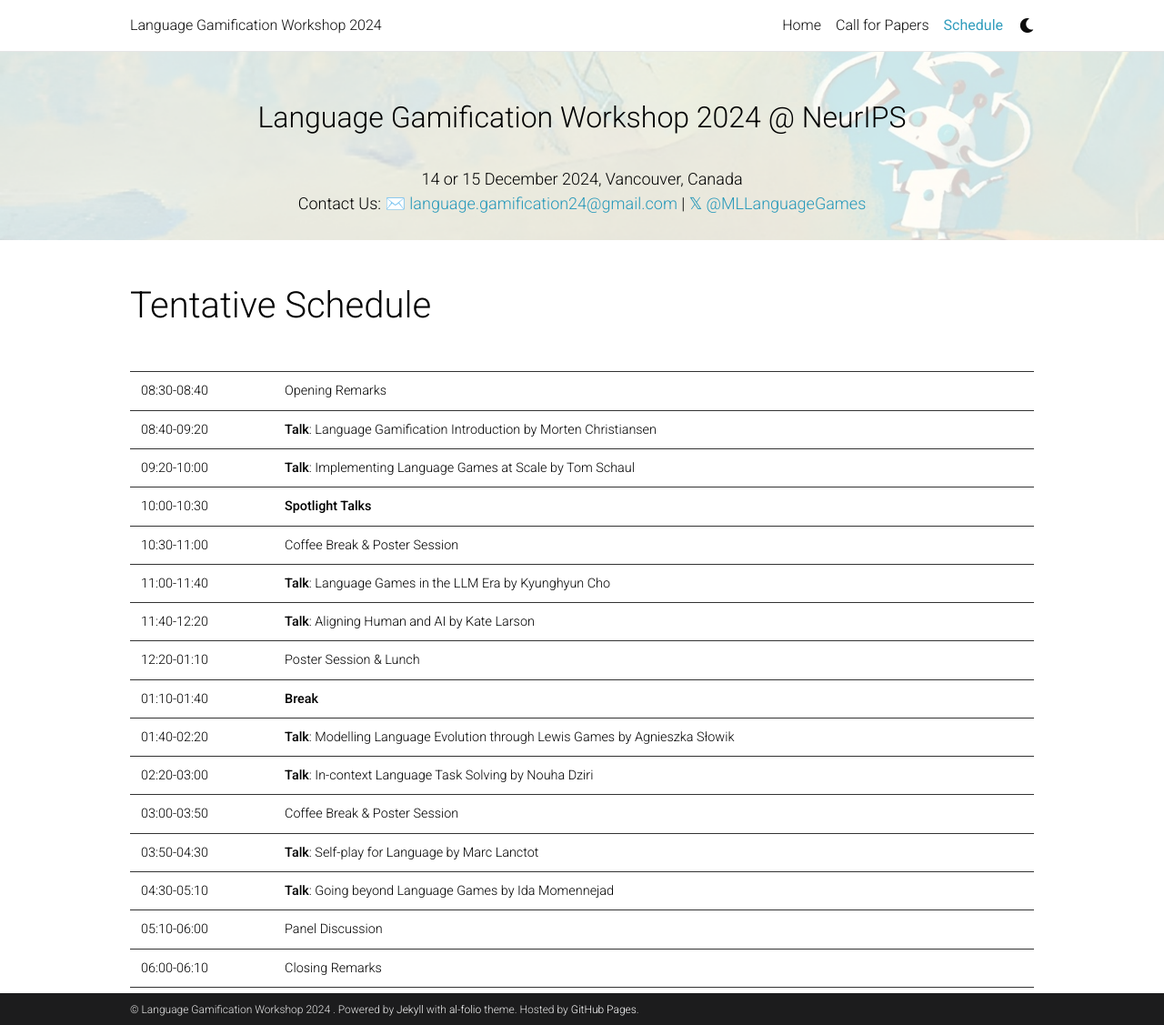
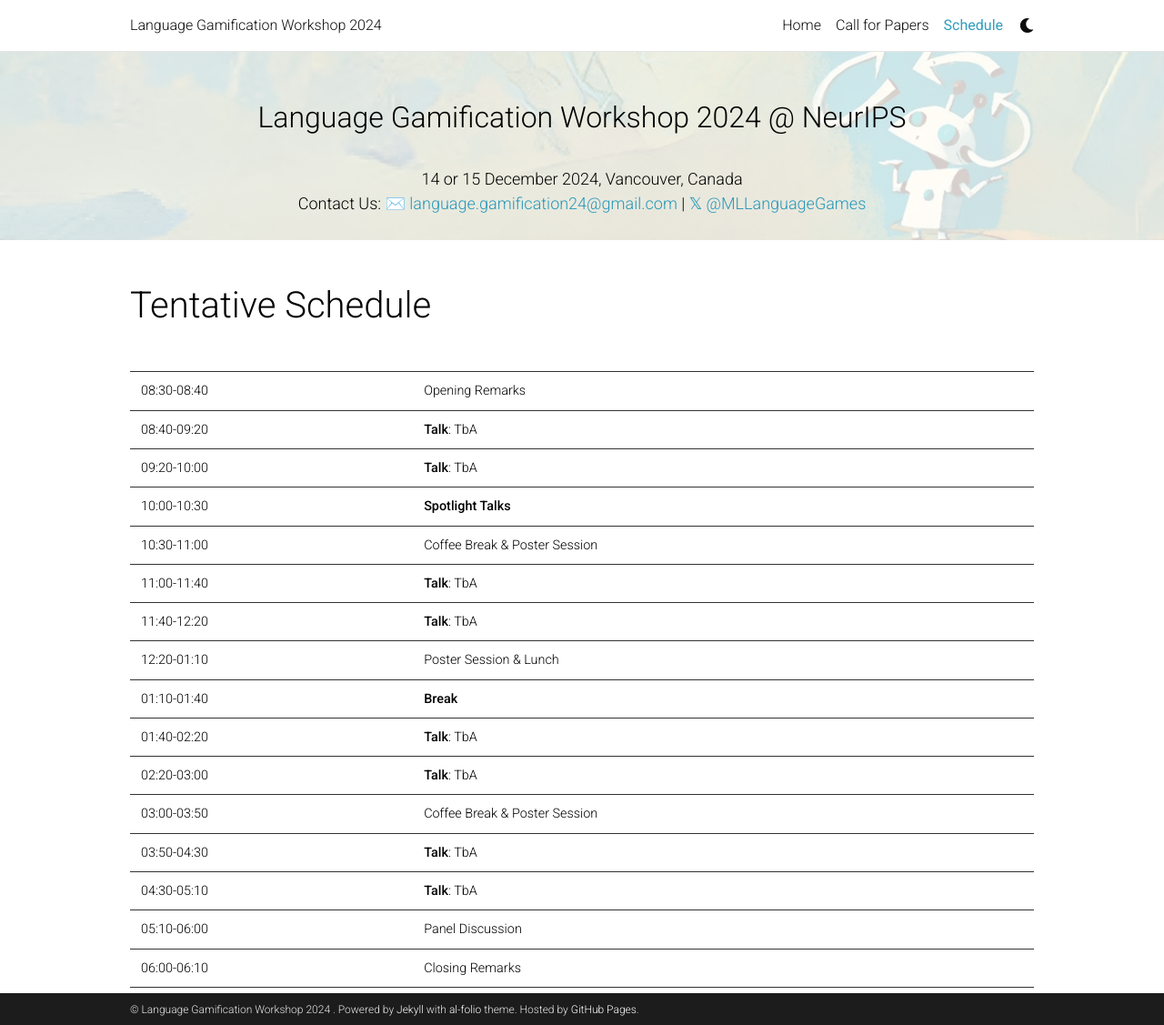
Before and after one commit to opensourcing-foundation-models/opensourcing-foundation-models.github.io, a Jekyll site: the page built from _pages/schedule.md, in a window 1280 px wide and 1127 px high. Shown: the whole window at 91% size. Built offline with Jekyll 4.4.1, drawn with Linux system fonts in a browser that asks for light colours; emoji names are drawn with the system emoji font; comment, search, counter and statistics services are not loaded; a style sheet for code colours, icons or effects is not loaded.

Commit message:
Update schedule.md

```diff
--- a/_pages/schedule.md
+++ b/_pages/schedule.md
@@ -7,22 +7,23 @@ nav_order: 3
 ---
 # Tentative Schedule
 
+
 <br>
 
 | 08:30-08:40  | Opening Remarks |
-| 08:40-09:20  | **Talk**: Language Gamification Introduction by Morten Christiansen|
-| 09:20-10:00  | **Talk**: Implementing Language Games at Scale by Tom Schaul|
+| 08:40-09:20  | **Talk**: TbA|
+| 09:20-10:00  | **Talk**: TbA |
 | 10:00-10:30  | **Spotlight Talks** |
 | 10:30-11:00  | Coffee Break & Poster Session |
-| 11:00-11:40  | **Talk**: Language Games in the LLM Era by Kyunghyun Cho|
-| 11:40-12:20  | **Talk**: Aligning Human and AI by Kate Larson|
+| 11:00-11:40  | **Talk**: TbA|
+| 11:40-12:20  | **Talk**: TbA|
 | 12:20-01:10  | Poster Session & Lunch |
 | 01:10-01:40  | **Break** |
-| 01:40-02:20  | **Talk**: Modelling Language Evolution through Lewis Games by Agnieszka Słowik|
-| 02:20-03:00  | **Talk**: In-context Language Task Solving by Nouha Dziri|
+| 01:40-02:20  | **Talk**: TbA|
+| 02:20-03:00  | **Talk**: TbA|
 | 03:00-03:50  | Coffee Break & Poster Session |
-| 03:50-04:30  | **Talk**: Self-play for Language by Marc Lanctot|
-| 04:30-05:10  | **Talk**: Going beyond Language Games by Ida Momennejad|
+| 03:50-04:30  | **Talk**: TbA|
+| 04:30-05:10  | **Talk**: TbA|
 | 05:10-06:00  | Panel Discussion |
 | 06:00-06:10  | Closing Remarks |
 |||
```
